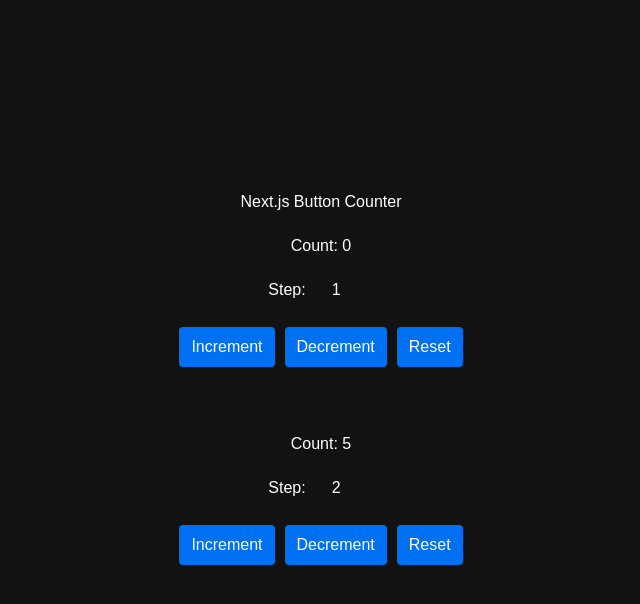
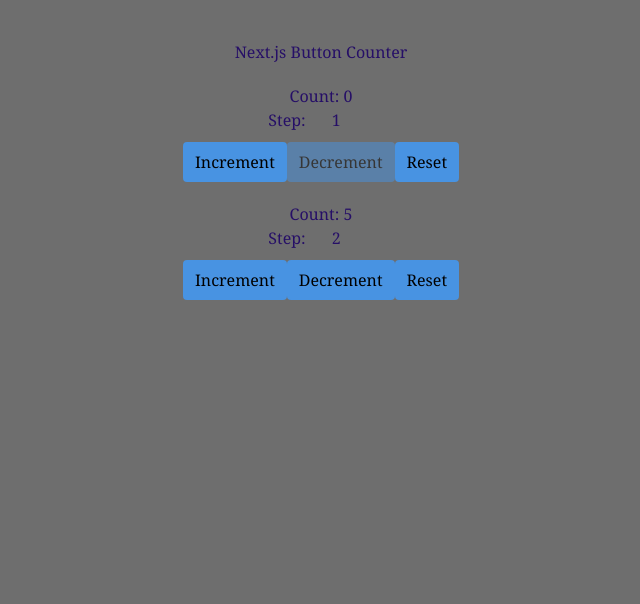
Before and after one commit to sarahbernal/my-new-app, a Next.js app: page / in a window 1280 px wide. Shown: the top 604 px of the page, without its empty margins (319-959 px from the left). Built offline with nearby package versions, Linux system fonts and the light colour scheme.

Commit message:
Edited styling

```diff
--- a/src/app/globals.css
+++ b/src/app/globals.css
@@ -20,38 +20,78 @@
 }
 
 body {
-  background: var(--background);
-  color: var(--foreground);
-  font-family: Arial, Helvetica, sans-serif;
+  background-color: #6e6e6e;
+  color: #260f67;
+  font-family: Georgia, 'Times New Roman', Times, serif;
+  margin: 0;
+  padding: 0;
 }
 
-main {
-  display: flex;
-  flex-direction: column;
-  align-items: center;
-  justify-content: center;
+.main {
+  text-align: center;
+  padding: 40px;
   min-height: 100vh;
-  font-family: Arial, sans-serif;
-  background-color: #121212;
-  color: white;
 }
 
-div {
-  margin: 20px;
+.title {
+  font-size: 1.5rem;
+  margin-bottom: 30px;
+  color: #260f67;
+}
+
+.counter {
+  background-color: #111;
+  border: 1px solid #333;
+  border-radius: 10px;
+  padding: 20px;
+  margin: 20px auto;
+  width: 300px;
   text-align: center;
+  box-shadow: 0 0 10px rgba(0, 0, 0, 0.4);
+}
+
+
+.count {
+  font-size: 1.2em;
+  margin-bottom: 10px;
+}
+
+
+.step-control {
+  margin-bottom: 15px;
+}
+
+.step-control input {
+  width: 60px;
+  text-align: center;
+  padding: 4px;
+  border-radius: 4px;
+  border: 1px solid #555;
+  background-color: #222;
+  color: #260f67;
+}
+
+.buttons {
+  display: flex;
+  justify-content: center;
+  gap: 10px;
 }
 
 button {
-  margin: 5px;
+  background-color: #4893e2;
+  color: black;
+  border: none;
   padding: 8px 12px;
-  border: none;
   border-radius: 4px;
-  background-color: #0070f3;
-  color: white;
   cursor: pointer;
-  transition: background 0.2s ease;
+  transition: background-color 0.3s ease;
 }
 
 button:hover {
-  background-color: #0059c9;
+  background-color: #8fbbe8;
 }
+
+button:disabled {
+  opacity: 0.5;
+  cursor: not-allowed;
+}
```
